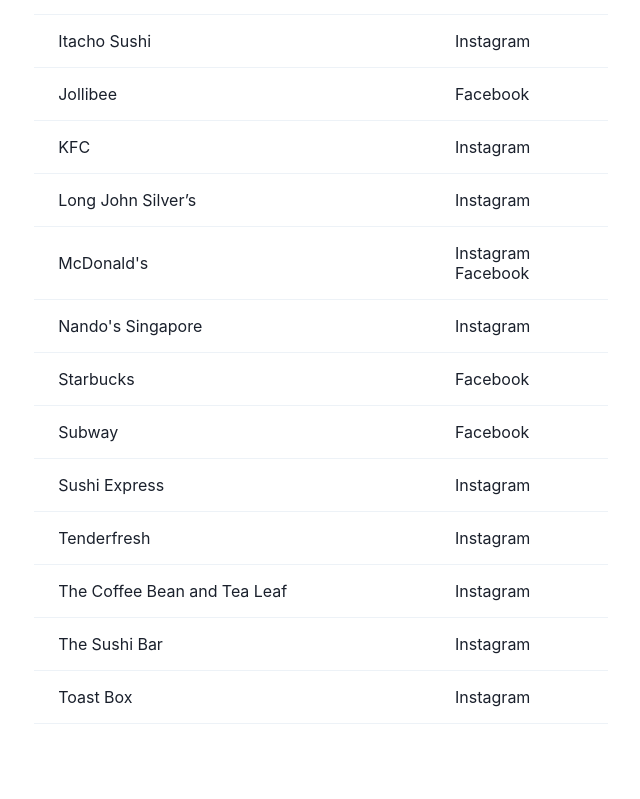
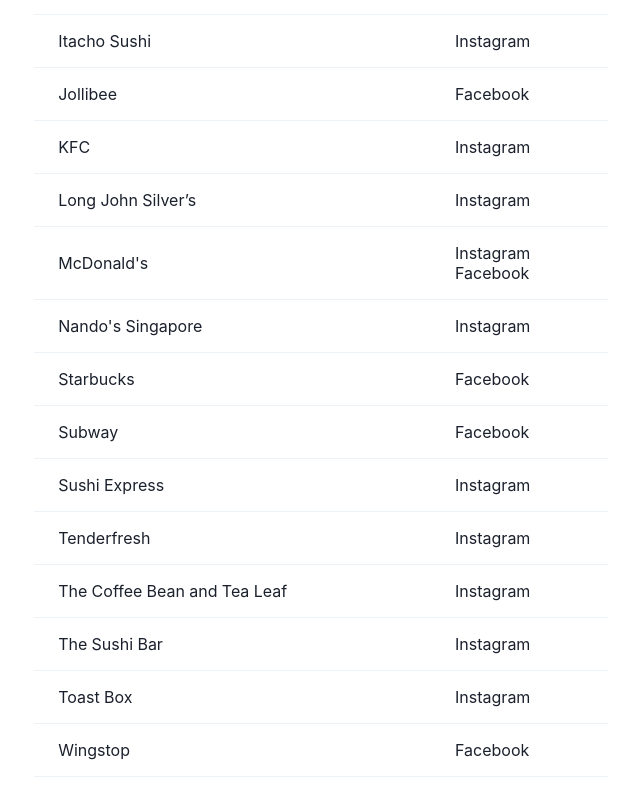
Before and after one commit to gpng/only-two, a Next.js app: page / in a window 1280 px wide. Shown: the part 612-1411 px from the top of the page, without its empty margins (319-959 px from the left). Before the commit the page ends 1360 px from the top, so only its background shows below. Built offline with nearby package versions, Linux system fonts and the light colour scheme; no server answers.

Commit message:
Update list

```diff
--- a/constants/index.ts
+++ b/constants/index.ts
@@ -53,4 +53,5 @@
   { name: 'Tenderfresh', insta: 'https://www.instagram.com/p/CResmEShL58/' },
   { name: 'The Coffee Bean and Tea Leaf', insta: 'https://www.instagram.com/p/CRfdBY6D15q/' },
   { name: 'The Sushi Bar', insta: 'https://www.instagram.com/p/CReTB0hnWYz/' },
+  { name: 'Wingstop', fb: 'https://www.facebook.com/wingstopsg/posts/1989790274506160' },
 ];
```
